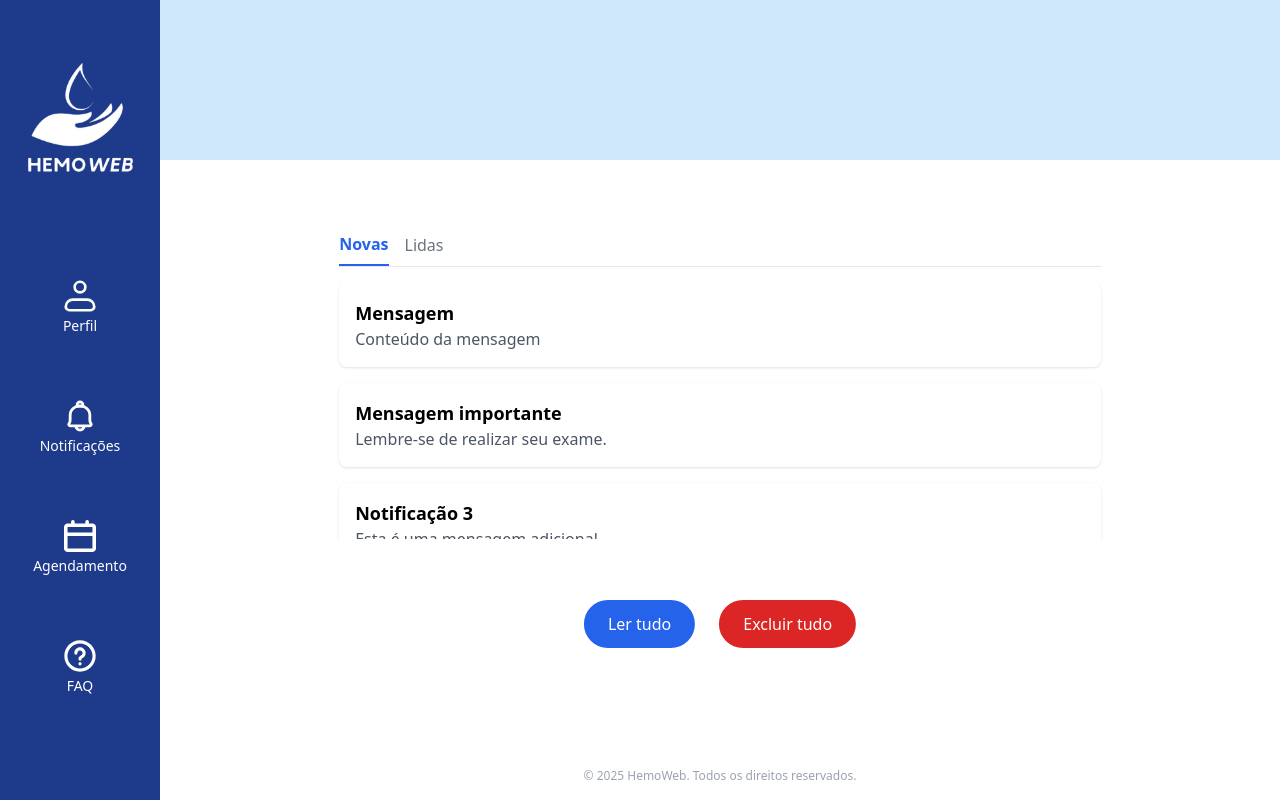
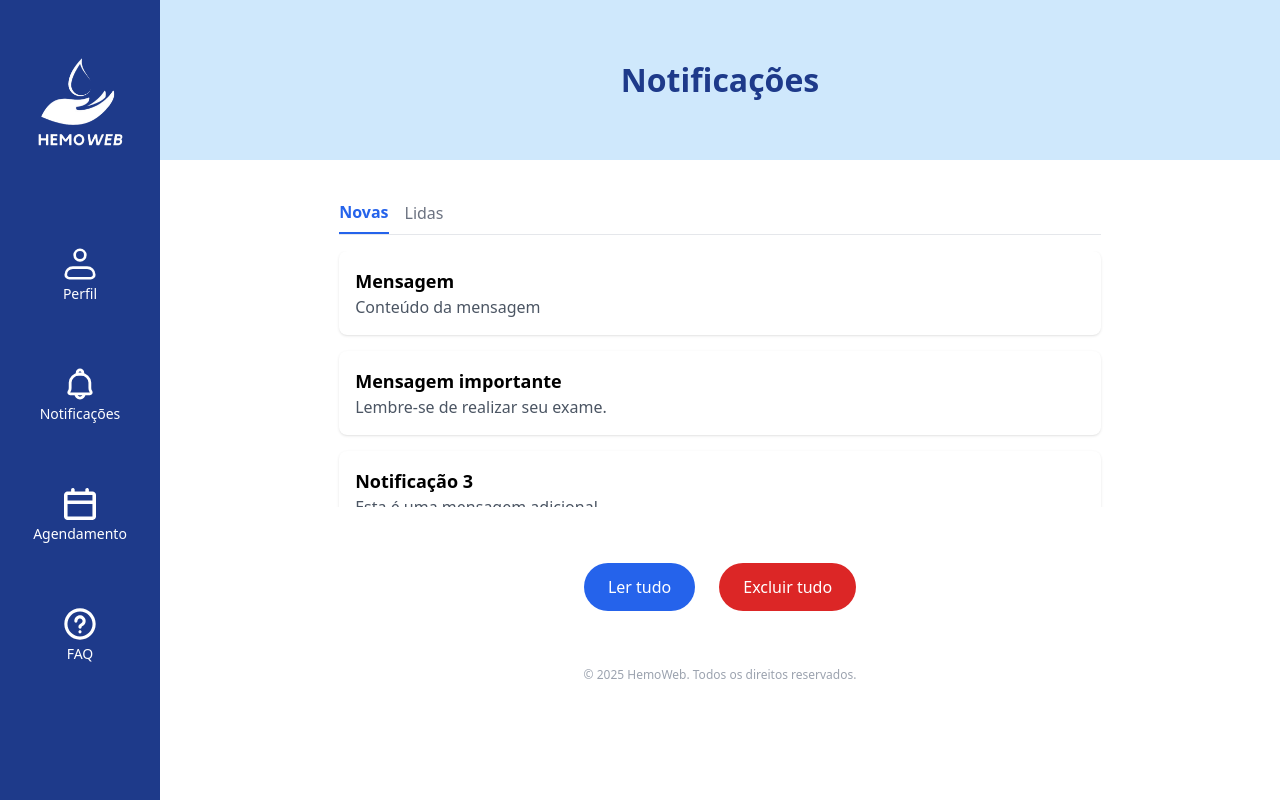
Before and after one commit to littlehopw/HemoWeb, a React (Vite) app in the folder frontend/: page /notificacao in a window 1280 px wide. Built offline with nearby package versions, Linux system fonts and the light colour scheme.

Commit message:
wip: FAQ completo + notificações #HEW-43

```diff
--- a/frontend/src/components/Sidebar/sidebar.jsx
+++ b/frontend/src/components/Sidebar/sidebar.jsx
@@ -10,7 +10,7 @@ function Sidebar() {
         <div className="bg-blue-900 text-white w-20 md:w-40 min-h-screen flex flex-col items-center py-10">
             <div>
                 <div className="mb-20">
-                    <img src={logo} alt="HemoWeb Logo" className="w-22 md:w-30" />
+                    <img src={logo} alt="HemoWeb Logo" className="w-20 md:w-32" />
                 </div>
                 <nav className="flex flex-col space-y-16 w-full items-center">
                     <a href="/perfil" className="flex flex-col items-center">
--- a/frontend/src/pages/Notificação/notificacao.jsx
+++ b/frontend/src/pages/Notificação/notificacao.jsx
@@ -52,10 +52,13 @@ function Notificacao() {
   const mensagensExibidas = abaAtiva === 'novas' ? mensagensNovas : mensagensLidas;
 
   return (
-    <div className="flex">
-      <div className="hidden md:block">
+    <div className="flex min-h-screen"> {/* Altura mínima 100vh para o container principal */}
+      {/* Sidebar desktop com altura total da tela */}
+      <div className="hidden md:block h-max">
         <Sidebar />
       </div>
+
+      {/* Menu mobile fixo no topo */}
       <div className="md:hidden fixed top-0 left-0 w-full bg-blue-900 h-16 flex items-center justify-between px-4 shadow-md z-10">
         <button
           onClick={() => setMenuOpen(!menuOpen)}
@@ -66,6 +69,7 @@ function Notificacao() {
         </button>
         <div className="flex items-center"></div>
       </div>
+
       {menuOpen && (
         <div className="fixed top-16 left-0 w-full bg-blue-900 text-white shadow-lg z-20">
           <ul className="flex flex-col p-4 space-y-4">
@@ -93,17 +97,26 @@ function Notificacao() {
         </div>
       )}
 
+      {/* Conteúdo principal */}
       <div className="bg-white min-h-screen flex-1 flex flex-col">
-        <div className="hidden md:flex relative bg-[#cfe8fc] h-40 items-center justify-center md:justify-end pr-0 md:pr-16">
-          <div className="absolute top-20 md:mr-[60px]"> </div>
+        <div className="relative bg-white md:bg-[#cfe8fc] h-40 flex items-center justify-center w-full mt-12 md:mt-0">
+          <h1
+            className="text-blue-900 font-bold"
+            style={{
+              fontFamily: "var(--menu-poppins)",
+              fontSize: "2rem",
+              lineHeight: "2.5rem",
+            }}
+          >
+            Notificações
+          </h1>
         </div>
-        <div
-          className="flex flex-col items-center w-full px-4 mt-24 md:mt-10 flex-grow relative"
-        >
-          <div className="mt-8 flex gap-4 mb-4 border-b w-[70%] mx-auto">
+        <div className="flex flex-col items-center w-full px-4 mt-1 md:mt-10 flex-grow relative">
+          <div className="flex gap-4 mb-4 border-b w-[70%] mx-auto">
             <button
               onClick={() => setAbaAtiva('novas')}
-              className={`pb-2 ${abaAtiva === 'novas'
+              className={`pb-2 ${
+                abaAtiva === 'novas'
                   ? 'border-b-2 border-blue-600 text-blue-600 font-bold'
                   : 'text-gray-500 hover:text-blue-600'
               }`}
@@ -112,7 +125,8 @@ function Notificacao() {
             </button>
             <button
               onClick={() => setAbaAtiva('lidas')}
-              className={`pb-2 ${abaAtiva === 'lidas'
+              className={`pb-2 ${
+                abaAtiva === 'lidas'
                   ? 'border-b-2 border-blue-600 text-blue-600 font-bold'
                   : 'text-gray-500 hover:text-blue-600'
               }`}
@@ -129,11 +143,9 @@ function Notificacao() {
               />
             ))}
           </div>
-          <div
-            className="flex flex-col items-center absolute left-1/2 transform -translate-x-1/2 w-[90%] md:w-auto"
-            style={{ bottom: '80px' }}
-          >
-            <div className="flex flex-wrap gap-6 justify-center">
+
+          {/* Botões agora abaixo dos cards */}
+          <div className="flex flex-wrap gap-6 justify-center mt-14 mb-4">
             <button className="bg-blue-600 text-white px-6 py-2 h-12 rounded-full hover:opacity-90">
               Ler tudo
             </button>
@@ -141,11 +153,12 @@ function Notificacao() {
               Excluir tudo
             </button>
           </div>
-          </div>
-        </div>
-        <p className="text-gray-400 text-xs mt-10 mb-4 text-center">
+
+          {/* Footer */}
+          <p className="text-gray-400 text-xs mt-10 mb-4 text-center w-full">
             &copy; 2025 HemoWeb. Todos os direitos reservados.
           </p>
+        </div>
       </div>
     </div>
   );
```
Also changed, not shown: frontend/src/pages/FAQ/faq.jsx (+37 -35 lines). Lines whose indentation alone changed are shown as unchanged.
